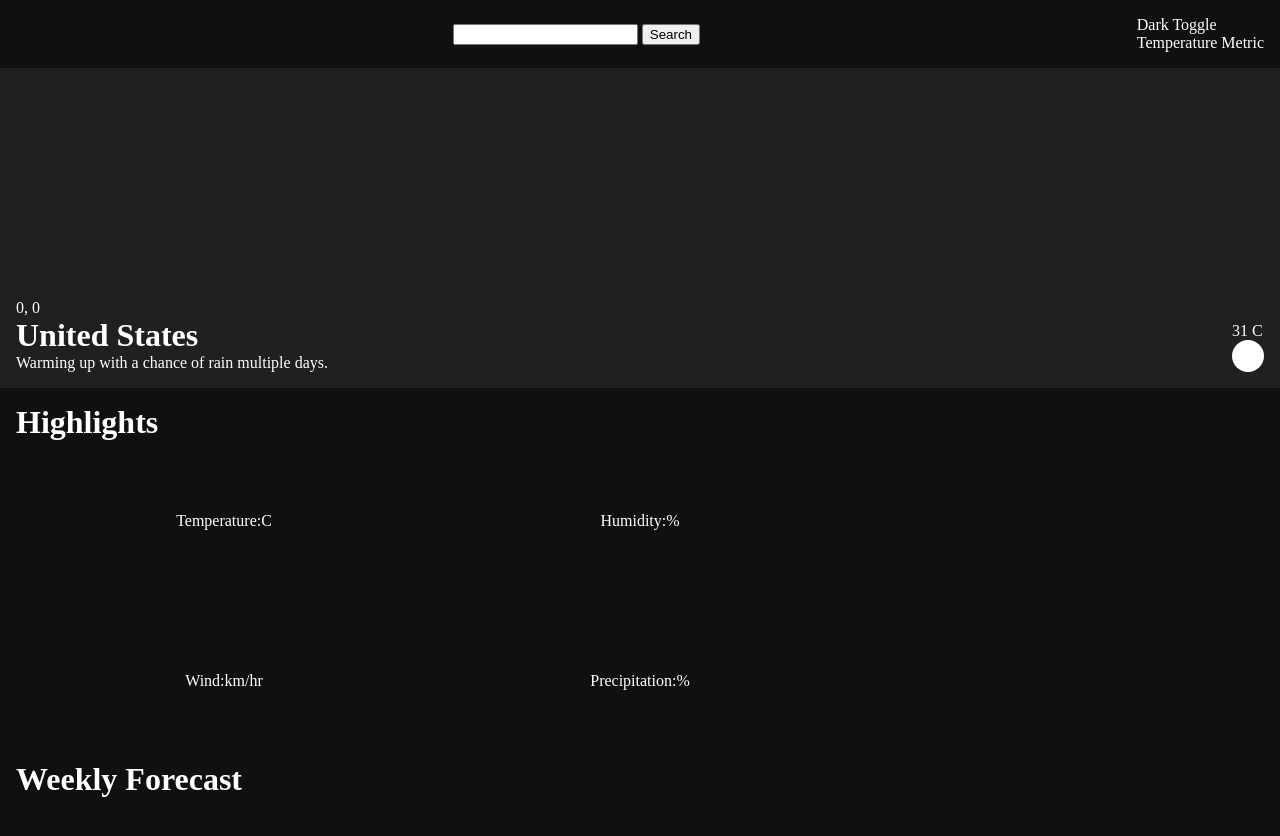
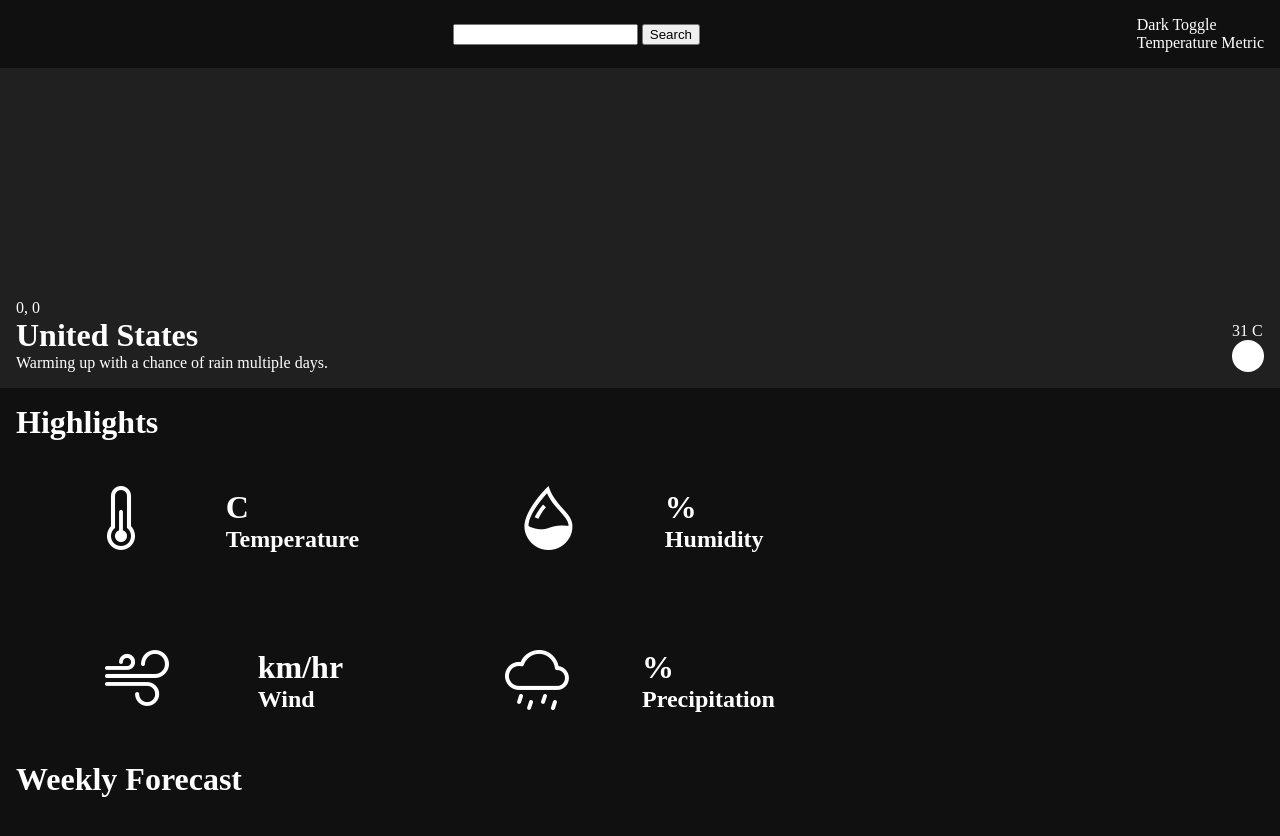
Before and after one commit to markpandan/odin-weather, a website built with webpack: page src/template.html in a window 1280 px wide. Built offline with nearby package versions, Linux system fonts and the light colour scheme; no server answers.

Commit message:
Add bootstrap-icons

```diff
--- a/package.json
+++ b/package.json
@@ -5,6 +5,7 @@
     "eslint-config-airbnb-base": "^15.0.0",
     "eslint-config-prettier": "^10.1.1",
     "eslint-plugin-import": "^2.31.0",
+    "file-loader": "^6.2.0",
     "html-loader": "^5.1.0",
     "html-webpack-plugin": "^5.6.3",
     "style-loader": "^4.0.0",
--- a/src/styles/main.css
+++ b/src/styles/main.css
@@ -6,7 +6,6 @@
 body {
   background-color: #101010;
   color: white;
-  /* margin: 0 20rem; */
 }
 
 nav {
@@ -14,6 +13,11 @@ nav {
   justify-content: space-between;
   align-items: center;
   padding: 1rem;
+}
+
+/* TODO: Use the calc() css function for responsive design */
+i {
+  font-size: 4rem;
 }
 
 .jumbotron {
@@ -48,7 +52,7 @@ nav {
 .main-summary > * {
   display: flex;
   align-items: center;
-  justify-content: center;
+  justify-content: space-evenly;
 }
 
 .weather-list {
@@ -73,3 +77,7 @@ nav {
   align-items: center;
   gap: 1rem;
 }
+
+img.svg {
+  color: white;
+}
--- a/src/template.html
+++ b/src/template.html
@@ -3,6 +3,10 @@
   <head>
     <meta charset="UTF-8" />
     <meta name="viewport" content="width=device-width, initial-scale=1.0" />
+    <link
+      rel="stylesheet"
+      href="https://cdn.jsdelivr.net/npm/bootstrap-icons@1.11.3/font/bootstrap-icons.min.css"
+    />
     <title>Document</title>
   </head>
   <body>
@@ -39,10 +43,36 @@
       <h1>Highlights</h1>
       <div class="summary">
         <div class="main-summary">
-          <div>Temperature:<span class="main-temperature"></span>C</div>
-          <div>Humidity:<span class="main-humidity"></span>%</div>
-          <div>Wind:<span class="main-wind"></span> km/hr</div>
-          <div>Precipitation: <span class="main-precipitation"></span>%</div>
+          <div>
+            <i class="bi bi-thermometer-half"></i>
+            <div>
+              <h1><span class="main-temperature"></span> C</h1>
+              <h2>Temperature</h2>
+            </div>
+          </div>
+          <div>
+            <i class="bi bi-droplet-half"></i>
+            <div>
+              <h1><span class="main-humidity"></span>%</h1>
+              <h2>Humidity</h2>
+            </div>
+          </div>
+          <div>
+            <i class="bi bi-wind"></i>
+            <div>
+              <div>
+                <h1><span class="main-wind"></span> km/hr</h1>
+                <h2>Wind</h2>
+              </div>
+            </div>
+          </div>
+          <div>
+            <i class="bi bi-cloud-drizzle"></i>
+            <div>
+              <h1><span class="main-precipitation"></span>%</h1>
+              <h2>Precipitation</h2>
+            </div>
+          </div>
         </div>
         <div class="sub-summary"></div>
       </div>
--- a/src/utilities/constants.js
+++ b/src/utilities/constants.js
@@ -1,7 +1,6 @@
 export const API_KEY = "2GVKEVC38AZLFFAFL6Z9G4HYS";
 export const DEFAULT_LOCATION_URI = encodeURI("United States");
 export const DEFAULT_DYNAMIC_DATE_URI = encodeURI("next6days");
-
 export const DAY_STRING = [
   "Sunday",
   "Monday",
--- a/src/utilities/domFunctions.js
+++ b/src/utilities/domFunctions.js
@@ -35,7 +35,6 @@ function updateWeeklyForecastDOM(arrayData) {
   weekForcastConatiner.textContent = "";
 
   arrayData.forEach((day) => {
-    // console.log(element);
     const dayContainer = document.createElement("div");
     dayContainer.classList.add("day-forecast");
     dayContainer.innerHTML = `
--- a/src/utilities/retrieve.js
+++ b/src/utilities/retrieve.js
@@ -1,4 +1,6 @@
 import { DEFAULT_DYNAMIC_DATE_URI, DEFAULT_LOCATION_URI } from "./constants.js";
+
+// API Documentation: https://www.visualcrossing.com/resources/documentation/weather-api/timeline-weather-api/
 
 // TODO: add "includes" for the subparameter to limit the weather data fetching
 export class VisualCrossingWeatherAPI {
```
Also changed, not shown: 1 other file.
